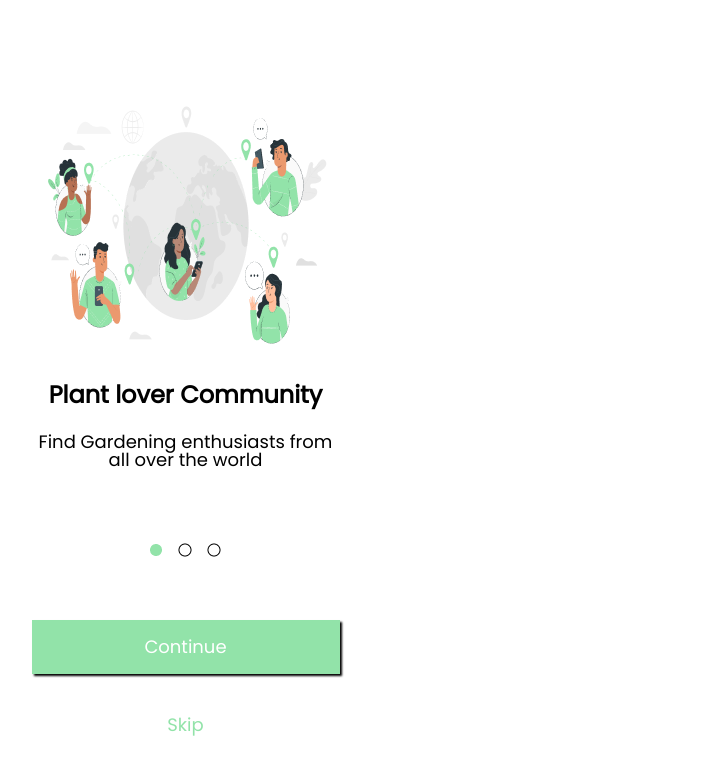
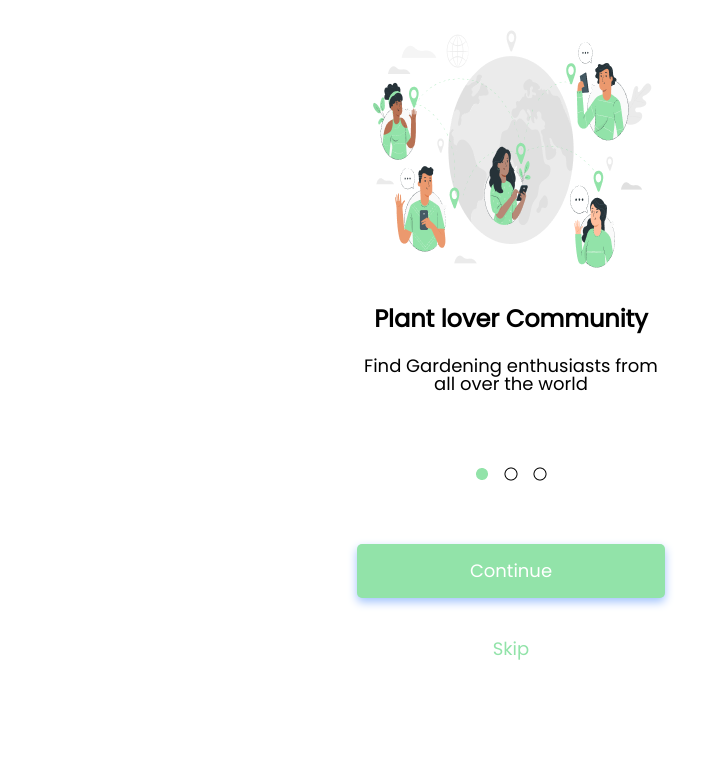
Before and after one commit to recchiarthur/PaginaOnboarding, a plain HTML site: page index.html in a window 1280 px wide. Shown: the whole page, without its empty margins (129-830 px from the left). Drawn offline with Linux system fonts and the light colour scheme.

Commit message:
Projeto finalizado

```diff
--- a/style.css
+++ b/style.css
@@ -1,12 +1,14 @@
 body
 {
-    position: absolute;
-    width: 375px;
-    height: 812px;
-    left: 127px;
-    top: 76px;
     background-color: #fff;
     font-family: 'Poppins', sans-serif;
+}
+main
+{
+    display: flex;
+    flex-direction: column;
+    justify-content: center;
+    align-items: center;
 }
 .img
 {
@@ -30,6 +32,10 @@ body
     font-weight: 600;
     font-size: 24px;
     margin-bottom: 26px;
+}
+.titulo::after
+{
+    color: #92e3a9;
 }
 .subtitulo
 {
@@ -56,6 +62,11 @@ body
 .bolinha
 {
     margin-bottom: 63px;
+    transition: 400ms;
+}
+.bolinha:hover
+{
+    width: 80px;
 }
 .botao-continuar
 {
@@ -66,13 +77,14 @@ body
     margin-bottom: 42px;
     justify-content: center;
     transition: 400ms;
-    box-shadow: 2px 2px 2px #000;
+    box-shadow: 0px 4px 10px #A1C3FC;
+    border-radius: 5px;
 }
 .botao-continuar:hover
 {
     font-size: 20px;
     background-color: #55e07c;
-    box-shadow: 2px 2px 4px #000;
+    box-shadow: 0px 4px 12px #A1C3FC;
 }
 .botao-pular
 {
@@ -84,7 +96,3 @@ body
     font-size: 20px;
     color: #55e07c;
 }
-@media screen and (max-width: 400px)
-{
-
-}
```
